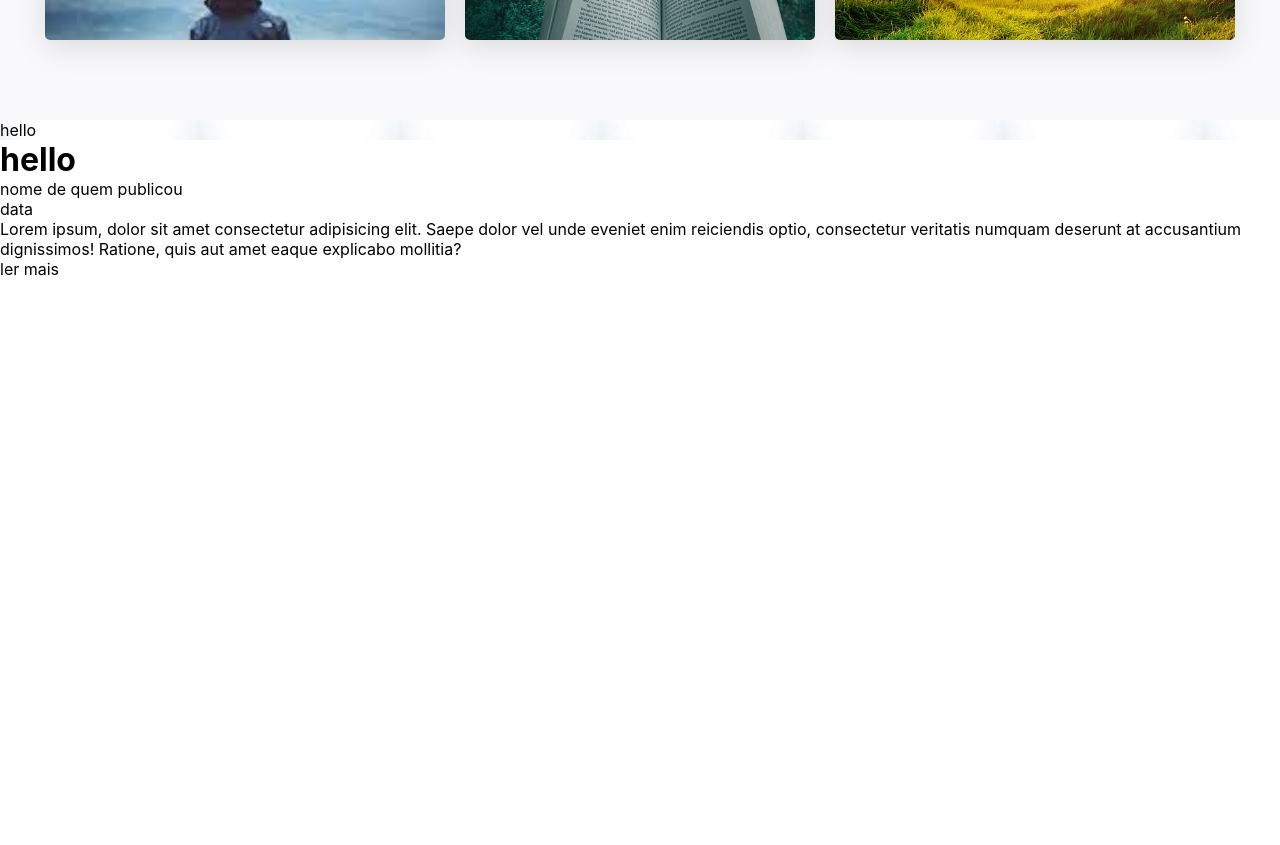
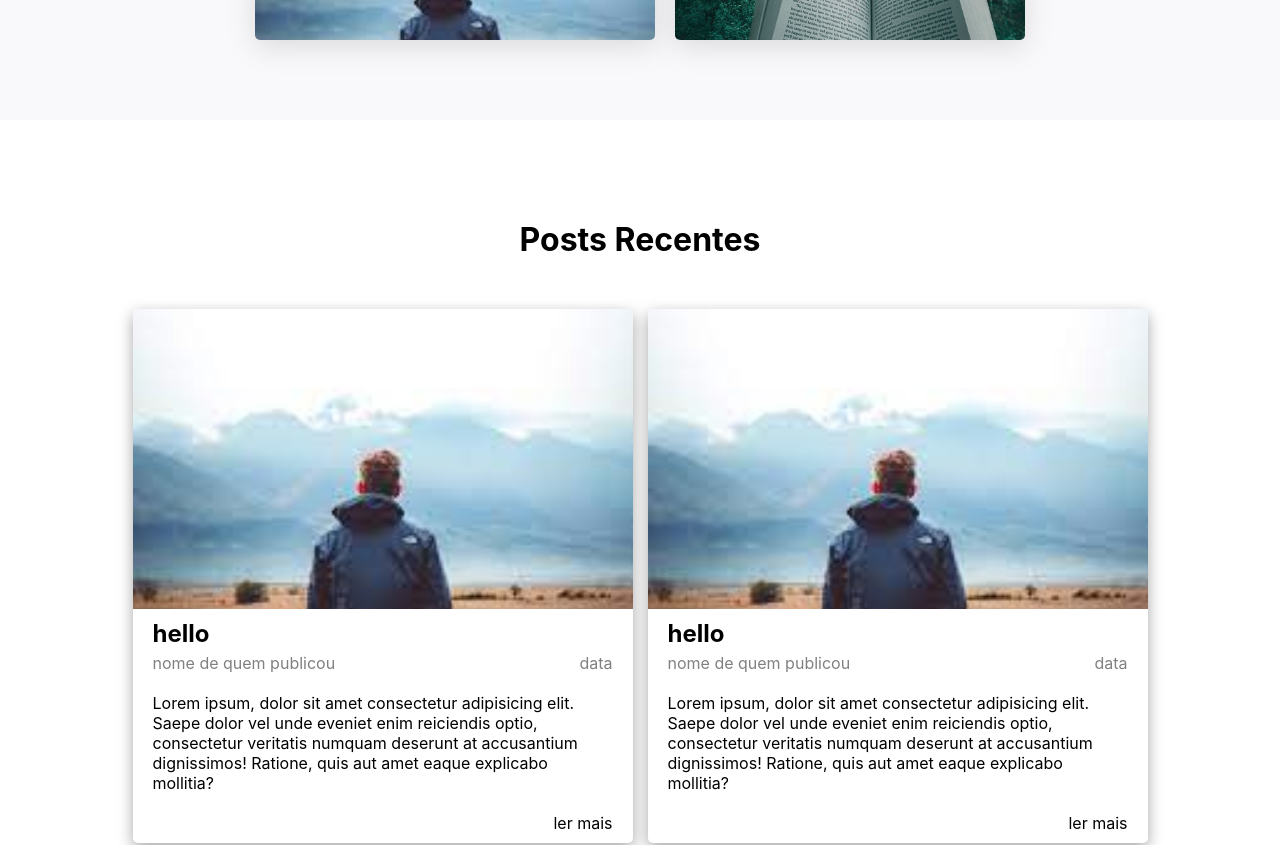
Before and after one commit to IagoAparecido/blog, a React (Vite) app: page / in a window 1280 px wide. Shown: the part 540-1385 px from the top of the page. Before the commit the page ends 819 px from the top, so only its background shows below. Built offline with nearby package versions, Linux system fonts and the light colour scheme.

Commit message:
adicionado posts recents

```diff
--- a/src/components/CardPost/index.tsx
+++ b/src/components/CardPost/index.tsx
@@ -3,12 +3,18 @@ import "./style.css";
 function CardPost() {
   return (
     <div className="container_card">
-      <div style={{ backgroundImage: "url(../../src/assets/img2.jpg)" }}>
-        <span>hello</span>
+      <div className="img_card">
+        {/* <img src="" alt="" /> */}
+        <div
+          style={{ backgroundImage: "url(../../src/assets/img2.jpg)" }}
+        ></div>
       </div>
-      <div>
-        <h1>hello</h1>
-        <p>nome de quem publicou</p> <span>data</span>
+      <div className="card_content">
+        <h2>hello</h2>
+        <div>
+          <p>nome de quem publicou</p>
+          <span>data</span>
+        </div>
         <p>
           Lorem ipsum, dolor sit amet consectetur adipisicing elit. Saepe dolor
           vel unde eveniet enim reiciendis optio, consectetur veritatis numquam
--- a/src/components/CardPost/style.css
+++ b/src/components/CardPost/style.css
@@ -0,0 +1,40 @@
+.container_card {
+  display: flex;
+  flex-direction: column;
+  max-width: 500px;
+  border-radius: 5px;
+  box-shadow: rgba(0, 0, 0, 0.35) 0px 5px 15px;
+}
+
+.img_card div {
+  height: 300px;
+  background-size: cover;
+  background-repeat: no-repeat;
+}
+
+.card_content {
+  display: flex;
+  flex-direction: column;
+  padding: 10px 20px 10px 20px;
+}
+
+.card_content div {
+  display: flex;
+  margin-bottom: 20px;
+  margin-top: 5px;
+  justify-content: space-between;
+  color: gray;
+  text-decoration: ;
+}
+
+.card_content a {
+  display: flex;
+  margin-top: 20px;
+  justify-content: flex-end;
+  cursor: pointer;
+  transition: all 0.3s;
+}
+
+.card_content a:hover {
+  color: blue;
+}
--- a/src/components/Header/style.css
+++ b/src/components/Header/style.css
@@ -12,8 +12,6 @@
   gap: 30px;
 }
 
-.nav_header form {
-}
 .nav_header form input {
   height: 30px;
   padding-inline: 5px;
@@ -23,3 +21,9 @@
   padding-inline: 5px;
   cursor: pointer;
 }
+
+@media (max-width: 700px) {
+  .nav_header {
+    display: none;
+  }
+}
--- a/src/components/RecentPosts/index.tsx
+++ b/src/components/RecentPosts/index.tsx
@@ -1,9 +1,49 @@
 import "./style.css";
 
 import CardPost from "../CardPost";
+import { BsSearch } from "react-icons/bs";
 
 function RecentPosts() {
-  return <CardPost />;
+  return (
+    <div className="recent_container">
+      <div className="nav_header-recent">
+        <a href="">Inicio</a>
+
+        <form action="">
+          <input type="text" />
+          <button>
+            <BsSearch />
+          </button>
+        </form>
+      </div>
+      <h1>Posts Recentes</h1>
+      <div className="recent_content">
+        <CardPost />
+        <CardPost />
+        <CardPost />
+        <CardPost />
+        <CardPost />
+        <CardPost />
+        <CardPost />
+        <CardPost />
+        <CardPost />
+        <CardPost />
+        <CardPost />
+        <CardPost />
+        <CardPost />
+        <CardPost />
+        <CardPost />
+        <CardPost />
+        <CardPost />
+        <CardPost />
+        <CardPost />
+        <CardPost />
+        <CardPost />
+        <CardPost />
+        <CardPost />
+      </div>
+    </div>
+  );
 }
 
 export default RecentPosts;
--- a/src/components/RecentPosts/style.css
+++ b/src/components/RecentPosts/style.css
@@ -0,0 +1,41 @@
+.recent_container {
+  display: flex;
+  flex-direction: column;
+  justify-content: center;
+  margin-top: 100px;
+  align-items: center;
+}
+
+.recent_container h1 {
+  margin-bottom: 50px;
+}
+
+.recent_content {
+  display: flex;
+  flex-wrap: wrap;
+  gap: 15px;
+  justify-content: center;
+  padding-inline: 20px;
+}
+
+.nav_header-recent {
+  gap: 30px;
+  margin-bottom: 50px;
+  display: none;
+}
+
+.nav_header-recent form input {
+  height: 30px;
+  padding-inline: 5px;
+}
+.nav_header-recent form button {
+  height: 30px;
+  padding-inline: 5px;
+  cursor: pointer;
+}
+
+@media (max-width: 700px) {
+  .nav_header-recent {
+    display: flex;
+  }
+}
--- a/src/components/TopPosts/index.tsx
+++ b/src/components/TopPosts/index.tsx
@@ -24,7 +24,7 @@ function TopPosts() {
       >
         <p>Hello</p>
       </div>
-      <div className="content_card">
+      <div className="content_card card5">
         <div
           className="recent_card"
           style={{ backgroundImage: "url(../../src/assets/img3.jpg)" }}
@@ -33,7 +33,7 @@ function TopPosts() {
         </div>
 
         <div
-          className="recent_card"
+          className="recent_card "
           style={{ backgroundImage: "url(../../src/assets/img4.jpg)" }}
         >
           <p>hello</p>
--- a/src/components/TopPosts/style.css
+++ b/src/components/TopPosts/style.css
@@ -7,6 +7,12 @@
   padding-inline: 30px;
   flex-wrap: wrap;
   background-color: #f9f9fb;
+}
+
+.content_card {
+  display: flex;
+  flex-direction: column;
+  gap: 20px;
 }
 
 .recent_card {
@@ -40,8 +46,13 @@
   align-items: center;
 }
 
-.content_card {
-  display: flex;
-  flex-direction: column;
-  gap: 20px;
+@media (max-width: 1300px) {
+  .card5 {
+    display: none;
+  }
 }
+@media (max-width: 900px) {
+  .container_top {
+    display: none;
+  }
+}
```
